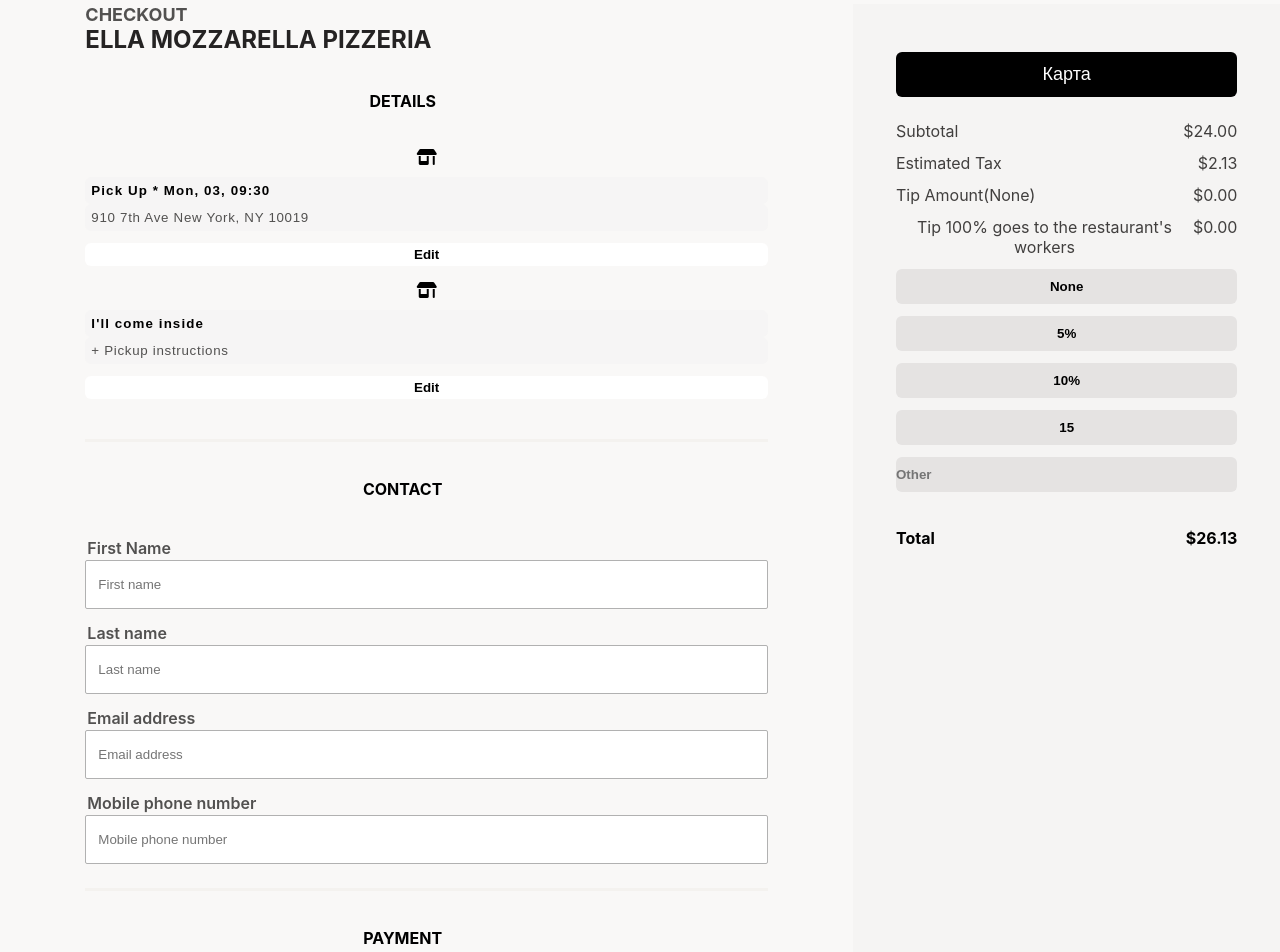
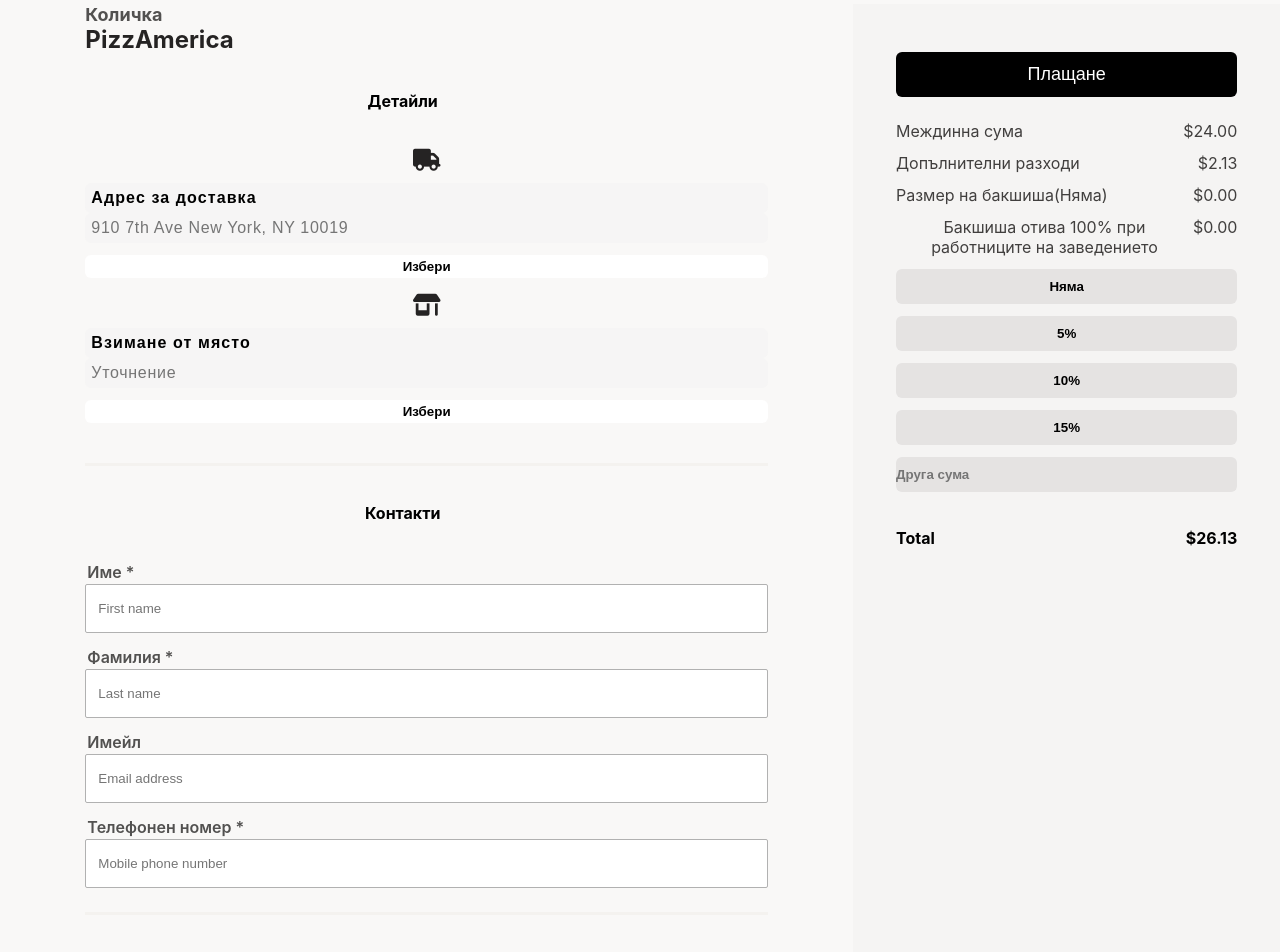
Before and after one commit to DimitarSergeev/CheckOut, a React (Create React App) app in the folder my-app/: page / in a window 1280 px wide. Shown: the part 20-972 px from the top of the page. Built offline with nearby package versions, Linux system fonts and the light colour scheme.

Commit message:
fix style

```diff
--- a/my-app/src/components/CheckOut/CheckOut.js
+++ b/my-app/src/components/CheckOut/CheckOut.js
@@ -22,20 +22,17 @@
     cardHolder: "",
   });
 
-  const [details, setDetails] = useState({
-    date: "Pick Up * Mon, 03, 09:30",
-    street: "910 7th Ave New York, NY 10019",
-  });
   const [errors, setErrors] = useState({
     firstName: "",
     lastName: "",
     email: "",
     phone: "",
+    addres: ''
   });
   const [showContent, setShowContent] = useState({
     promo: false,
+    delivery: false,
     pickUp: false,
-    instructions: false,
   });
   const [paymentErrors, setPaymentErrors] = useState({
     cardNumber: "",
@@ -43,6 +40,7 @@
     year: "",
     cvv: "",
     cardHolder: "",
+    addres: "",
   });
 
   const handlePaymentInfo = (e) => {
@@ -54,17 +52,28 @@
   const handlePaymentMethod = (e) => {
     setPaymentMethod(e.target.value);
   };
-  const handleDetailsChange = (e) => {
-    setDetails((state) => ({
-      ...state,
-      [e.target.name]: e.target.value,
-    }));
-  };
+
   const handleReciverChange = (e) => {
-    setReciverData((state) => ({
-      ...state,
-      [e.target.name]: e.target.value,
-    }));
+    if (e.target.name === "street" && showContent.delivery) {
+      setReciverData((state) => ({
+        ...state,
+        addres: {
+          delivery: e.target.value,
+        },
+      }));
+    } else if (e.target.name === "pickUp" && showContent.pickUp) {
+      setReciverData((state) => ({
+        ...state,
+        addres: {
+          pickUp: e.target.value,
+        },
+      }));
+    } else {
+      setReciverData((state) => ({
+        ...state,
+        [e.target.name]: e.target.value,
+      }));
+    }
   };
   const validate = (e) => {
     switch (e.target.name) {
@@ -94,6 +103,22 @@
           [e.target.name]: reciverData.phone.length < 9,
         }));
         break;
+      case "street":
+        if (showContent.delivery) {
+          setErrors((state) => ({
+            ...state,
+            addres: e.target.value.length <= 0,
+          }));
+          break;
+        }
+      case "pickUp":
+        if (showContent.pickUp) {
+          setErrors((state) => ({
+            ...state,
+            addres: e.target.value.length <= 0,
+          }));
+          break;
+        }
       default:
         break;
     }
@@ -131,39 +156,72 @@
           [e.target.name]: paymentInfo.cvv.length === 3 ? false : true,
         }));
         break;
-
       default:
         break;
     }
   };
+  console.log(paymentErrors);
   return (
     <section className={styles["container"]}>
       <div className={styles["order-cont"]}>
         <div className={styles["title-cont"]}>
-          <span className={styles["sub-title"]}>CHECKOUT</span>
-          <h1 className={styles["restaurant-title"]}>
-            ELLA MOZZARELLA PIZZERIA
-          </h1>
+          <span className={styles["sub-title"]}>Количка</span>
+          <h1 className={styles["restaurant-title"]}>PizzAmerica</h1>
         </div>
         <div className={styles["ship-method"]}>
-          <h2 className={styles["title"]}>DETAILS</h2>
+          <h2 className={styles["title"]}>Детайли</h2>
           <div className={styles["ship-items"]}>
+            <div className={styles["ship-item"]}>
+              <i className="fa-sharp fa-solid fa-truck"></i>
+              <div className={styles["desc-cont"]}>
+                <input type="text" defaultValue="Адрес за доставка" disabled />
+                <input
+                  type="text"
+                  placeholder="910 7th Ave New York, NY 10019"
+                  name="street"
+                  onChange={handleReciverChange}
+                  onBlur={(e)=> validate(e)}
+                  disabled={!showContent.delivery}
+                  required
+                />
+              </div>
+              {showContent.delivery ? (
+                <button
+                  className={styles["save-btn"]}
+                  onClick={() =>
+                    setShowContent((state) => ({
+                      ...state,
+                      delivery: !showContent.delivery,
+                    }))
+                  }
+                >
+                  Откажи
+                </button>
+              ) : (
+                <button
+                  className={styles["edit-btn"]}
+                  disabled={showContent.pickUp}
+                  onClick={() =>
+                    setShowContent((state) => ({
+                      ...state,
+                      delivery: !showContent.delivery,
+                    }))
+                  }
+                >
+                  Избери
+                </button>
+              )}
+            </div>
             <div className={styles["ship-item"]}>
               <i className="fa-solid fa-shop"></i>
               <div className={styles["desc-cont"]}>
+                <input type="text" defaultValue="Взимане от място" disabled />
                 <input
                   type="text"
-                  value={details.date}
+                  name="pickUp"
+                  placeholder="Уточнение"
                   disabled={!showContent.pickUp}
-                  name="date"
-                  onChange={handleDetailsChange}
-                />
-                <input
-                  type="text"
-                  value={details.street}
-                  name="street"
-                  onChange={handleDetailsChange}
-                  disabled={!showContent.pickUp}
+                  onChange={handleReciverChange}
                 />
               </div>
               {showContent.pickUp ? (
@@ -176,7 +234,7 @@
                     }))
                   }
                 >
-                  Save
+                  Откажи
                 </button>
               ) : (
                 <button
@@ -187,48 +245,9 @@
                       pickUp: !showContent.pickUp,
                     }))
                   }
+                  disabled={showContent.delivery}
                 >
-                  Edit
-                </button>
-              )}
-            </div>
-            <div className={styles["ship-item"]}>
-              <i className="fa-solid fa-shop"></i>
-              <div className={styles["desc-cont"]}>
-                <input
-                  type="text"
-                  value="I'll come inside"
-                  disabled={!showContent.instructions}
-                />
-                <input
-                  type="text"
-                  value="+ Pickup instructions"
-                  disabled={!showContent.instructions}
-                />
-              </div>
-              {showContent.instructions ? (
-                <button
-                  className={styles["save-btn"]}
-                  onClick={() =>
-                    setShowContent((state) => ({
-                      ...state,
-                      instructions: !showContent.instructions,
-                    }))
-                  }
-                >
-                  Save
-                </button>
-              ) : (
-                <button
-                  className={styles["edit-btn"]}
-                  onClick={() =>
-                    setShowContent((state) => ({
-                      ...state,
-                      instructions: !showContent.instructions,
-                    }))
-                  }
-                >
-                  Edit
+                  Избери
                 </button>
               )}
             </div>
@@ -236,57 +255,58 @@
         </div>
 
         <div className={styles["receiver-info"]}>
-          <h2 className={styles["title"]}>CONTACT</h2>
+          <h2 className={styles["title"]}>Контакти</h2>
           <div className={styles["reciver-cont"]}>
             <div className={styles["input-cont"]}>
-              <label htmlFor="name">First Name</label>
+              <label htmlFor="name">Име *</label>
               <input
                 type="text"
                 placeholder="First name"
                 name="firstName"
                 onChange={handleReciverChange}
                 onBlur={(e) => validate(e)}
-                style={{ border: errors.firstName ? "1px solid red" : "" }}
+                style={{
+                  border: errors.firstName ? "1px solid firebrick" : "",
+                }}
               />
             </div>
             <div className={styles["input-cont"]}>
-              <label htmlFor="name">Last name</label>
+              <label htmlFor="name">Фамилия *</label>
               <input
                 type="text"
                 placeholder="Last name"
                 name="lastName"
                 onChange={handleReciverChange}
                 onBlur={(e) => validate(e)}
-                style={{ border: errors.lastName ? "1px solid red" : "" }}
+                style={{ border: errors.lastName ? "1px solid firebrick" : "" }}
               />
             </div>
             <div className={styles["input-cont"]}>
-              <label htmlFor="name">Email address</label>
+              <label htmlFor="name">Имейл</label>
               <input
                 type="text"
                 name="email"
                 placeholder="Email address"
                 onChange={handleReciverChange}
                 onBlur={(e) => validate(e)}
-                style={{ border: errors.email ? "1px solid red" : "" }}
               />
             </div>
             <div className={styles["input-cont"]}>
-              <label htmlFor="name">Mobile phone number</label>
+              <label htmlFor="name">Телефонен номер *</label>
               <input
                 type="number"
                 name="phone"
                 placeholder="Mobile phone number"
                 onChange={handleReciverChange}
                 onBlur={(e) => validate(e)}
-                style={{ border: errors.phone ? "1px solid red" : "" }}
+                style={{ border: errors.phone ? "1px solid firebrick" : "" }}
               />
             </div>
           </div>
         </div>
 
         <div className={styles["payment-cont"]}>
-          <h2 className={styles["title"]}>PAYMENT</h2>
+          <h2 className={styles["title"]}>Метод на плащане</h2>
           <div className={styles["paymet-methods"]}>
             <span className={styles["secure-icon"]}>
               Secure <i className="fa-solid fa-lock"></i>
@@ -303,7 +323,9 @@
                 onChange={handlePaymentMethod}
               />
               <i className="fa-solid fa-credit-card"></i>
-              <span className={styles["payment-title"]}>Credit/Debit Card</span>
+              <span className={styles["payment-title"]}>
+                Кредитна / Дебитна карта
+              </span>
             </label>
 
             {paymentMethod === "credit-debit" && (
@@ -313,7 +335,7 @@
                   <img src={payPass} alt="" />
                 </div>
                 <div className={styles["card-number"]}>
-                  <label>Card Number </label>
+                  <label>Номер на картата</label>
                   <input
                     type="number"
                     placeholder="1234 5678 1234 5678"
@@ -359,7 +381,7 @@
 
                 <div className={styles["card-name"]}>
                   <div className={styles["name-input"]}>
-                    <label>Card Holder</label>
+                    <label>Име на картодържател</label>
                     <input
                       type="text"
                       name="cardHolder"
@@ -384,7 +406,7 @@
                 onChange={handlePaymentMethod}
               />
               <i className="fa-solid fa-money-bill-1-wave"></i>
-              <span className={styles["payment-title"]}>Cash</span>
+              <span className={styles["payment-title"]}>В брой</span>
             </label>
             <div className={styles["promo-code-cont"]}>
               <button
@@ -396,7 +418,8 @@
                   }))
                 }
               >
-                <i className="fa-solid fa-money-bill"></i> Add promo code
+                <i className="fa-solid fa-money-bill"></i> Код за
+                отстъпка/ваучер
               </button>
               {showContent.promo && <input type="text" name="promoCode" />}
             </div>
@@ -404,7 +427,7 @@
         </div>
 
         <div className={styles["order-info"]}>
-          <h2 className={styles["title"]}>YOUR ITEMS</h2>
+          <h2 className={styles["title"]}>Продукти</h2>
           <ul className={styles["items-cont"]}>
             <li className={styles["order-item"]}>
               <div className={styles["qty-count"]}>1x</div>
@@ -414,8 +437,8 @@
                 </span>
                 <span className={styles["type"]}>12"</span>
                 <div className={styles["action-btns"]}>
-                  <button className={styles["edit-btnn"]}>Edit</button>
-                  <button className={styles["remove-btn"]}>Remove</button>
+                  <button className={styles["edit-btnn"]}>Редактиране</button>
+                  <button className={styles["remove-btn"]}>Премахване</button>
                 </div>
               </div>
               <span className={styles["price"]}>$15.50</span>
@@ -425,27 +448,27 @@
       </div>
       <div className={styles["finish-order"]}>
         <div className={styles["content"]}>
-          <button className={styles["finish-btn"]}>Карта</button>
+          <button className={styles["finish-btn"]}>Плащане</button>
           <ul className={styles["order-summary"]}>
             <li className={styles["info-item"]}>
-              <span>Subtotal</span>
+              <span>Междинна сума</span>
               <span>$24.00</span>
             </li>
             <li className={styles["info-item"]}>
-              <span>Estimated Tax</span>
+              <span>Допълнителни разходи</span>
               <span>$2.13</span>
             </li>
             <li className={styles["info-item"]}>
-              <span>Tip Amount{"(None)"}</span>
+              <span>Размер на бакшиша{"(Няма)"}</span>
               <span>$0.00</span>
             </li>
             <li className={styles["info-item"]}>
-              <span>Tip 100% goes to the restaurant's workers</span>
+              <span>Бакшиша отива 100% при работниците на заведението</span>
               <span>$0.00</span>
             </li>
             <li className={styles["discount-cont"]}>
               <button className={styles["tip-btn"]} name="None">
-                None
+                Няма
               </button>
               <button className={styles["tip-btn"]} name="5">
                 5%
@@ -454,13 +477,13 @@
                 10%
               </button>
               <button className={styles["tip-btn"]} name="15">
-                15
+                15%
               </button>
               <input
                 className={styles["tip-btn"]}
                 type="number"
                 name="other"
-                placeholder="Other"
+                placeholder="Друга сума"
               />
             </li>
             <li className={styles["info-item"]}>
--- a/my-app/src/components/CheckOut/CheckOut.module.css
+++ b/my-app/src/components/CheckOut/CheckOut.module.css
@@ -85,6 +85,8 @@
 
 .ship-item i {
   align-self: center;
+  font-size: 22px;
+  color: #252323;
 }
 
 .desc-cont {
@@ -96,11 +98,15 @@
 .desc-cont input[type="text"] {
   border: none;
   max-width: 300px;
+  font-size: 16px;
   padding: 6px;
   border-radius: 6px;
   color: black;
   font-weight: 600;
   letter-spacing: 1.1px;
+}
+.desc-cont input[type="text"]:focus{
+  border: 1px solid rgb(184, 182, 182);
 }
 
 .desc-cont input[type="text"]:nth-child(2) {
@@ -208,6 +214,9 @@
   background-color: #444243;
   border-radius: 50%;
 }
+.payment-title{
+  font-weight: 600;
+}
 
 .card-holder {
   width: 70%;
@@ -266,7 +275,7 @@
 }
 .card-date span,
 .card-cvv label {
-  padding: 0 6px;
+  padding: 0 6px 0 6px;
   font-size: 18px;
 }
 .card-date label span {
```
